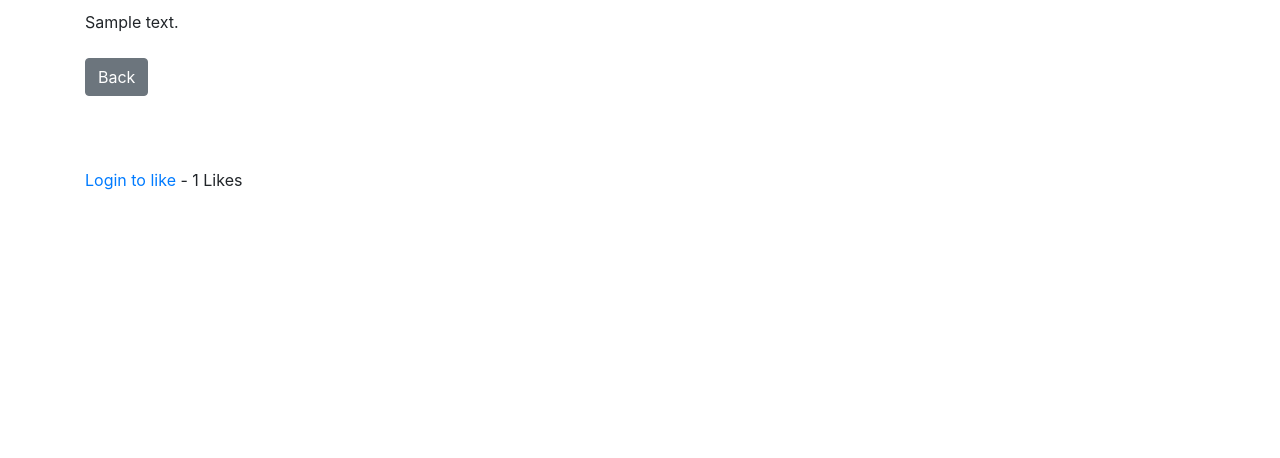
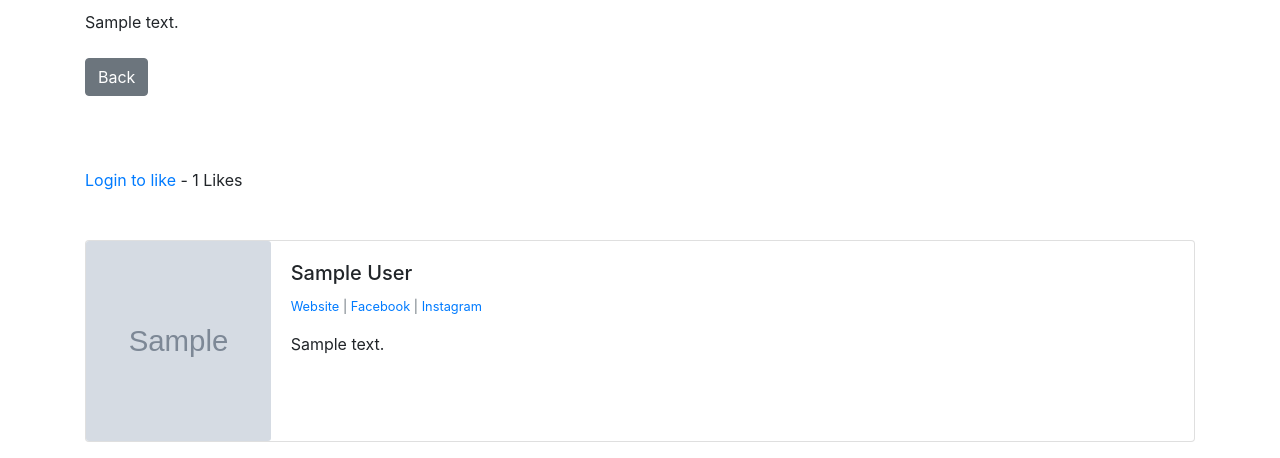
Before and after one commit to Rodion1198/django-blog, a Django app: page /article/1 in a window 1280 px wide. Shown: the part 531-989 px from the top of the page. Before the commit the page ends 721 px from the top, so only its background shows below. Run offline with Django 3.2, Linux system fonts and the light colour scheme; tables that the repository leaves empty hold one stand-in row (values such as "Sample post"); grey boxes marked "Sample" are stand-in pictures; some libraries are stand-ins or nearby versions.

Commit message:
added load default image profile and users image profile

```diff
--- a/blog/templates/article_detail.html
+++ b/blog/templates/article_detail.html
@@ -1,4 +1,6 @@
 {% extends 'base.html' %}
+{% load static %}
+
 {% block title %} {{ post.title_tag }} {% endblock %}
 
 {% block content %}
@@ -54,5 +56,51 @@
             - {{ count_likes }} Likes
     </form>
 
+<br/><br/>
+    <div class="card mb-3">
+  <div class="row no-gutters">
+
+    <div class="col-md-2">
+{% if post.author.profile.profile_image %}
+      <img src="{{ post.author.profile.profile_image.url }}" class="card-img" width=200 height=200>
+
+{#  Load dafault profile image #}
+{% else %}
+    <img src="{% static 'blog/images/user-profile-default.png' %}" class="card-img">
+{% endif %}
+
+    </div>
+    <div class="col-md-10">
+      <div class="card-body">
+        <h5 class="card-title">
+            {{ post.author.first_name }}
+            {{ post.author.last_name }} </h5>
+<p class="small text-muted">
+
+  {% if post.author.profile.website_url %}
+    <a href="{{ post.author.profile.website_url }}">
+      Website</a>
+  {% endif %}
+
+  {% if post.author.profile.facebook_url %}
+    |<a href="{{ post.author.profile.facebook_url }}">
+      Facebook<a/>
+  {% endif %}
+
+  {% if post.author.profile.instagram_url %}
+    |<a href="{{ post.author.profile.instagram_url }}">
+      Instagram<a/>
+  {% endif %}
+
+</p>
+
+
+<p class="card-text">{{ post.author.profile.bio }}</p>
+
+      </div>
+    </div>
+  </div>
+</div>
+
 
 {% endblock %}
```
